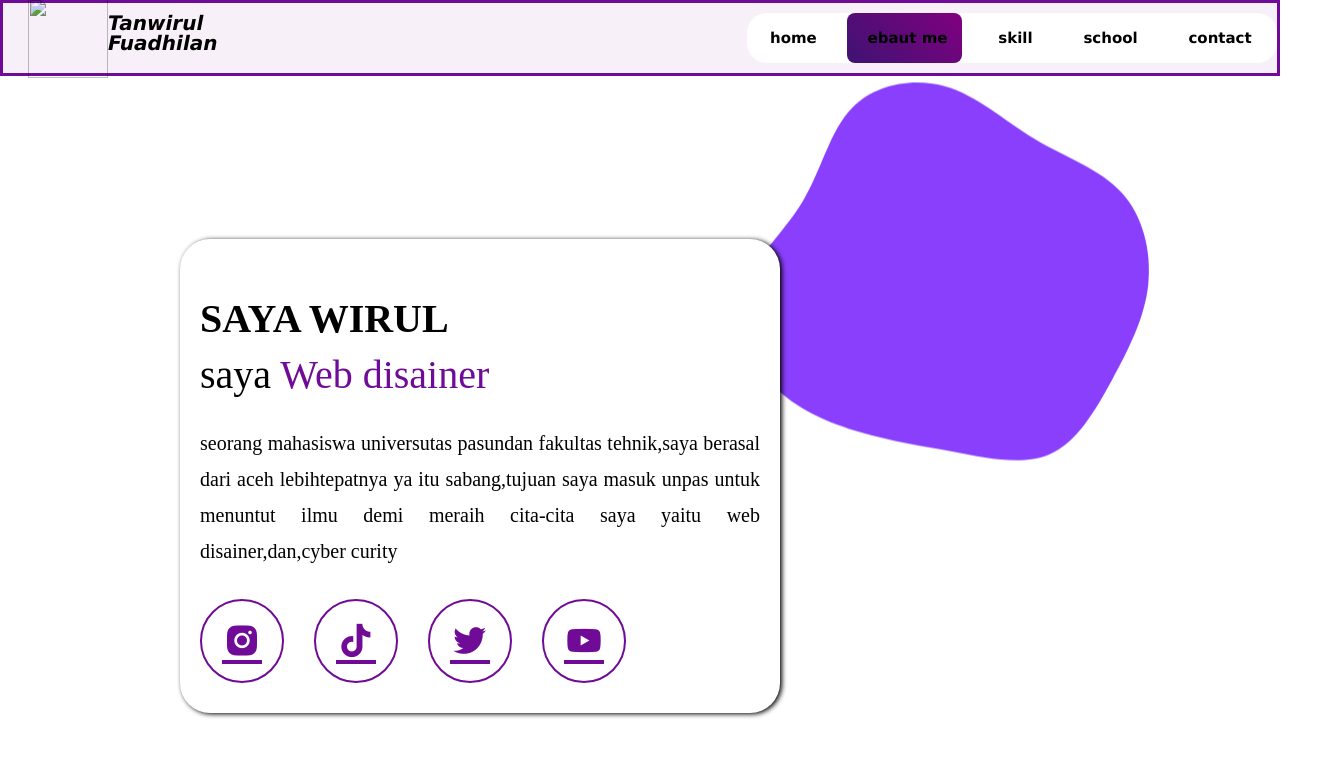
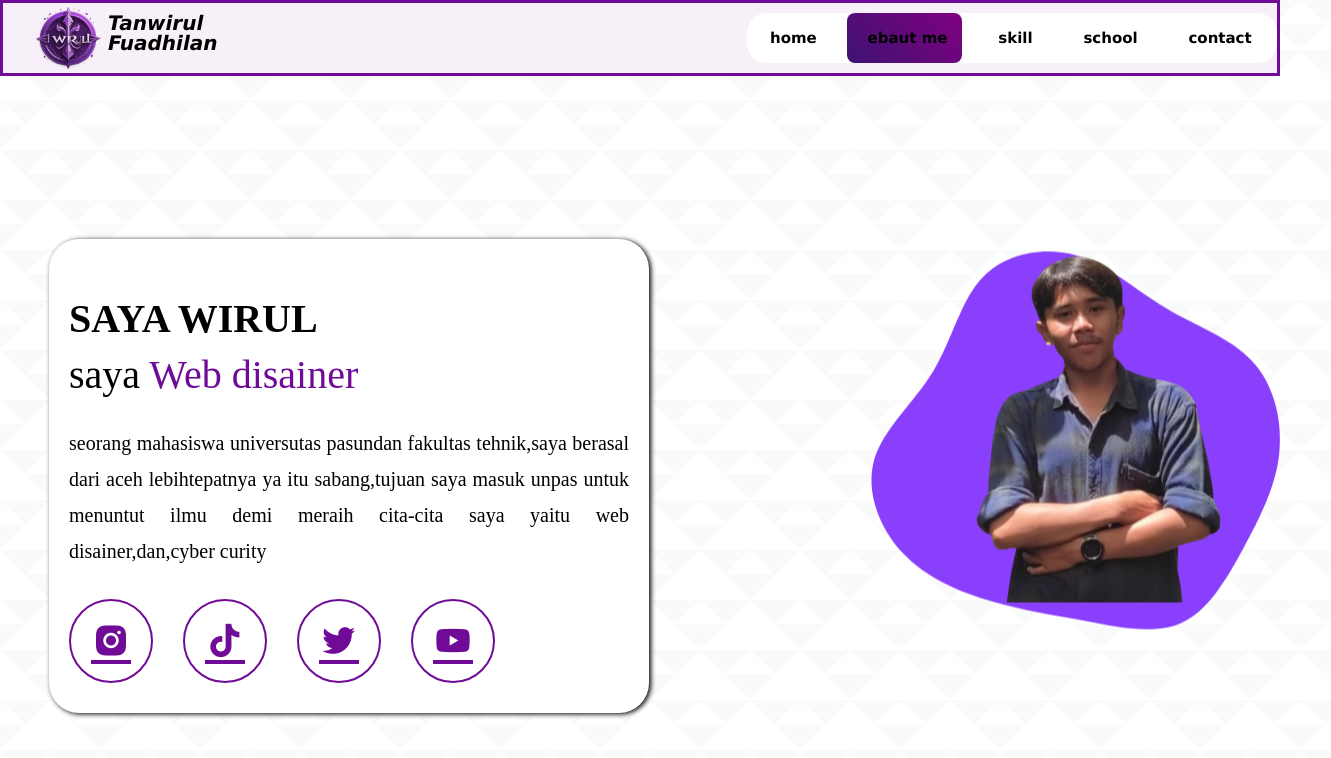
Before and after one commit to tanwirul890/itw2024_project1_243040021--portfolio-, a plain HTML site: page html/ebaut me.html in a window 1280 px wide. Shown: the whole page, 1331 px wide, since content can reach past the window. Drawn offline with nearby package versions, Linux system fonts and the light colour scheme; the site is published under a folder, as on GitHub Pages, so addresses that start at the root find nothing.

Commit message:
update css

```diff
--- a/css/contac.css
+++ b/css/contac.css
@@ -1,7 +1,7 @@
 /* body */
 body {
     font-family: Verdana, Geneva, Tahoma, sans-serif;
-    background-image: url(/img/bagraund.webp);
+    background-image: url(../img/bagraund.webp);
   }
   /* body */
   /* header */
--- a/css/ebaut me.css
+++ b/css/ebaut me.css
@@ -1,7 +1,7 @@
 /* body */
 body {
   font-family: Verdana, Geneva, Tahoma, sans-serif;
-  background-image: url(/img/bagraund.webp);
+  background-image: url(../img/bagraund.webp);
 
 }
 /* body */
--- a/css/home.css
+++ b/css/home.css
@@ -1,7 +1,7 @@
 /* body */
 body {
   font-family: Verdana, Geneva, Tahoma, sans-serif;
-  background-image: url(/img/bagraund.webp);
+  background-image: url(../img/bagraund.webp);
 }
 /* body */
 /* header */
--- a/css/school.css
+++ b/css/school.css
@@ -2,7 +2,7 @@
 
 body {
   font-family: Verdana, Geneva, Tahoma, sans-serif;
-  background-image: url(/img/bagraund.webp);
+  background-image: url(../img/bagraund.webp);
 }
 /* body */
 
--- a/css/skill.css
+++ b/css/skill.css
@@ -1,7 +1,7 @@
 /* body */
 body {
   font-family: Verdana, Geneva, Tahoma, sans-serif;
-  background-image: url(/img/bagraund.webp);
+  background-image: url(../img/bagraund.webp);
 }
 /* body */
 /* header */
--- a/html/ebaut me.html
+++ b/html/ebaut me.html
@@ -15,7 +15,7 @@
     <!-- judul menu -->
     <div class="judul-utama">
       <div class="judul1">
-        <img src="/img/logo 3.jpg" alt="" />
+        <img src="../img/logo 3.jpg" alt="" />
         <h1>Tanwirul <br /><span>Fuadhilan</span></h1>
       </div>
       <!-- akhir judul menu -->
@@ -74,7 +74,7 @@
       <!-- akhir conten -->
       <!-- img -->
       <div class="foto-saya" data-aos="zoom-in">
-        <img src="/img/gambaraku-removebg-preview.png" alt="" />
+        <img src="../img/gambaraku-removebg-preview.png" alt="" />
         <span><svg viewBox="0 0 200 200" xmlns="http://www.w3.org/2000/svg ">
             <path
               fill="#8A3FFC"
```
Also changed, not shown: html/skill.html (+1 -1 lines).
